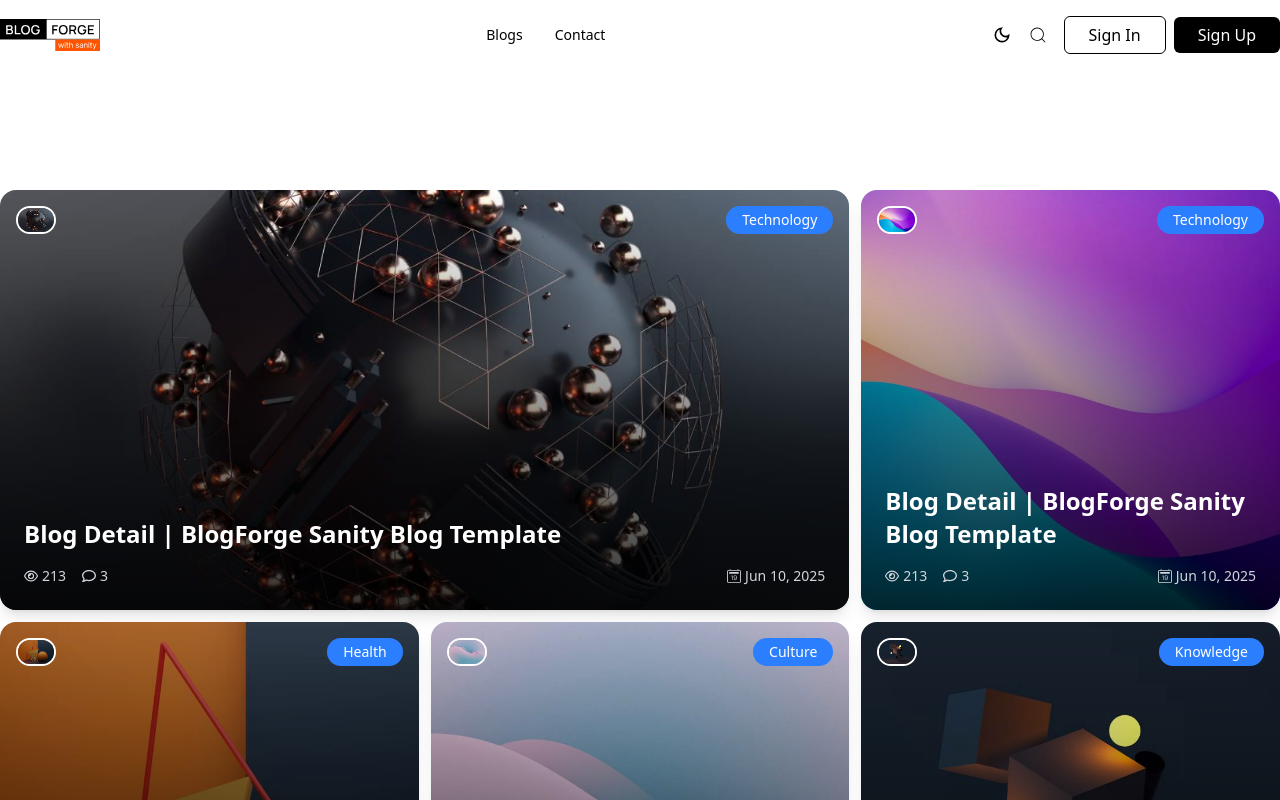
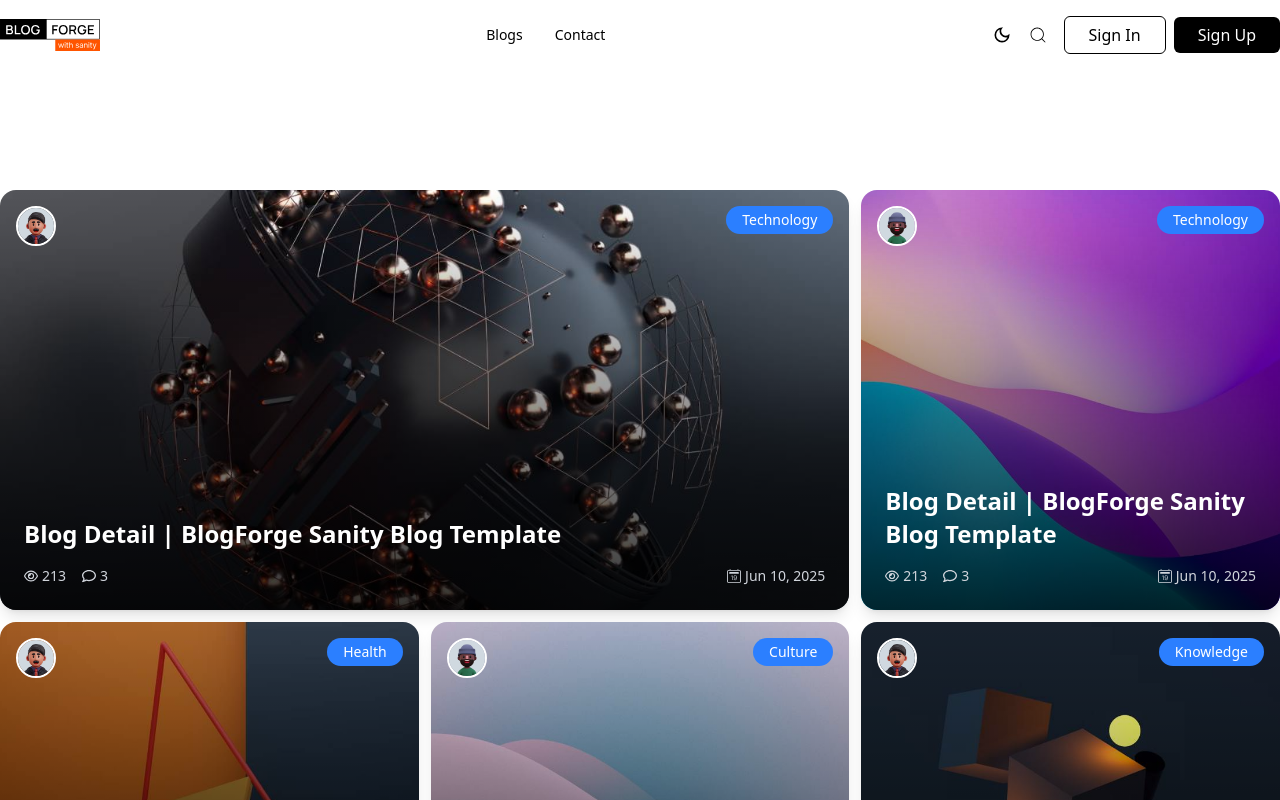
Before and after one commit to Ahmed-Hossam1/blog-app-, a Next.js app: page / in a window 1280 px wide. Shown: the top 800 px of the page. Built offline with nearby package versions, Linux system fonts and the light colour scheme.

Commit message:
rename components && fininsh featured section

```diff
--- a/src/app/page.tsx
+++ b/src/app/page.tsx
@@ -1,11 +1,11 @@
-import HeroSection from "@/components/sections/Hero";
+import FeaturedArticles from "@/components/sections/FeaturedArticles";
 import SectionWrapper from "@/components/SectionWrapper";
 
 export default async function Home() {
   return (
     <div>
       <SectionWrapper>
-        <HeroSection />
+        <FeaturedArticles />
       </SectionWrapper>{" "}
     </div>
   );
--- a/src/components/cards/ArticleCard.tsx
+++ b/src/components/cards/FeaturedCard.tsx
@@ -14,7 +14,7 @@ interface IProps {
   date: string;
   className?: string;
 }
-const ArticleCard = ({
+const FeaturedCard = ({
   pageTitle,
   src,
   alt,
@@ -49,7 +49,7 @@ const ArticleCard = ({
         {/* Author Avatar */}
         <div className="absolute left-4 top-4">
           <Image
-            src={`/${src}`}
+            src={`/${avatarSrc}`}
             alt={avatarAlt}
             width={40}
             height={40}
@@ -85,4 +85,4 @@ const ArticleCard = ({
   );
 };
 
-export default ArticleCard;
+export default FeaturedCard;
--- /dev/null
+++ b/src/components/sections/ExploreCategories.tsx
@@ -0,0 +1,8 @@
+
+const ExploreCategories = () => {
+  return (
+    <div>ExploreCategories</div>
+  )
+}
+
+export default ExploreCategories
--- a/src/components/sections/Hero.tsx
+++ b/src/components/sections/FeaturedArticles.tsx
@@ -1,10 +1,10 @@
 import { blogsData } from "@/data";
-import ArticleCard from "../cards/ArticleCard";
+import FeaturedCard from "../cards/FeaturedCard";
 import SectionWrapper from "../SectionWrapper";
 
-const HeroSection = () => {
+const FeaturedArticles = () => {
   const renderArticles = blogsData.map((blog, index) => (
-    <ArticleCard
+    <FeaturedCard
       className={index === 0 ? "md:col-span-2" : ""}
       key={blog.id}
       pageTitle={blog.pageTitle}
@@ -29,4 +29,4 @@ const HeroSection = () => {
   );
 };
 
-export default HeroSection;
+export default FeaturedArticles;
--- /dev/null
+++ b/src/components/sections/MeetOurAuthors.tsx
@@ -0,0 +1,5 @@
+const MeetOurAuthors = () => {
+  return <div>MeetOurAuthors</div>;
+};
+
+export default MeetOurAuthors;
--- a/src/data/index.ts
+++ b/src/data/index.ts
@@ -32,7 +32,7 @@ export const blogsData: IBlog[] = [
 
     author: {
       name: "Manpreet Singh Minhas",
-      avatar: "author-image",
+      avatar: "avatar1.jpg",
     },
     coverImage: "image1.jpg",
     content: [
@@ -122,7 +122,7 @@ export const blogsData: IBlog[] = [
       views: 213,
       commentsCount: 3,
     },
-    author: { name: "Manpreet Singh Minhas", avatar: "author-image" },
+    author: { name: "Manpreet Singh Minhas", avatar:"avatar2.jpg", },
     coverImage: "image2.jpg",
     content: [
       {
@@ -195,7 +195,7 @@ export const blogsData: IBlog[] = [
       views: 213,
       commentsCount: 3,
     },
-    author: { name: "Sanjida windx", avatar: "author-image" },
+    author: { name: "Sanjida windx", avatar: "avatar1.jpg", },
     coverImage: "image3.jpg",
     content: [
       {
@@ -230,7 +230,7 @@ export const blogsData: IBlog[] = [
       views: 213,
       commentsCount: 3,
     },
-    author: { name: "Manpreet Singh Minhas", avatar: "author-image" },
+    author: { name: "Manpreet Singh Minhas", avatar: "avatar2.jpg", },
     coverImage: "image4.jpg",
     content: [
       {
@@ -265,7 +265,7 @@ export const blogsData: IBlog[] = [
       views: 213,
       commentsCount: 3,
     },
-    author: { name: "Sanjida windx", avatar: "author-image" },
+    author: { name: "Sanjida windx", avatar: "avatar1.jpg", },
     coverImage: "image5.jpg",
     content: [
       {
```
Also changed, not shown: public/avatar1.jpg (added), public/avatar2.jpg (added).
